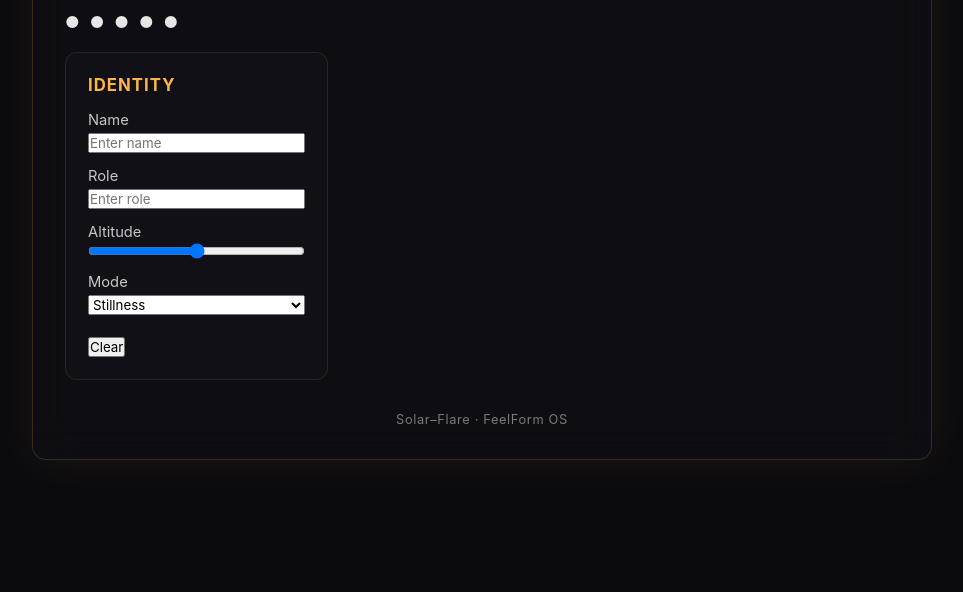
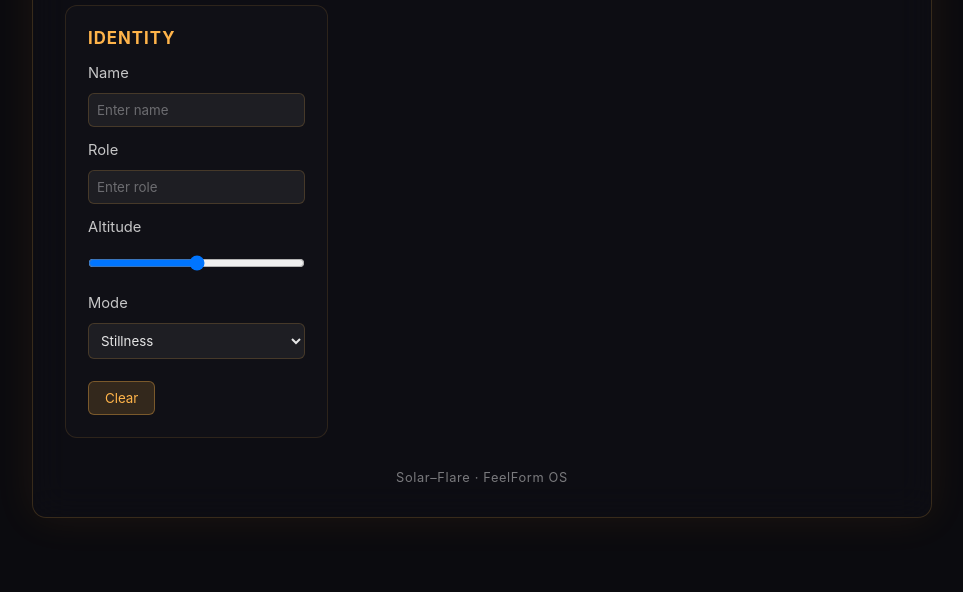
Before and after one commit to harrydavidbowyer-ai/aifeelformconsole, a website: page index2.html in a window 1280 px wide. Shown: the part 208-800 px from the top of the page, without its empty margins (158-1121 px from the left). Drawn offline with Linux system fonts and the light colour scheme.

Commit message:
Update style.css

```diff
--- a/style.css
+++ b/style.css
@@ -62,7 +62,22 @@ body {
   transition: 0.25s ease;
 }
 
+.console-nav a.active,
 .console-nav a:hover {
+  opacity: 1;
+  color: #ffb44a;
+}
+
+/* NAV DOTS */
+.nav-dot {
+  cursor: pointer;
+  font-size: 1.2rem;
+  opacity: 0.4;
+  transition: 0.25s ease;
+}
+
+.nav-dot.active,
+.nav-dot:hover {
   opacity: 1;
   color: #ffb44a;
 }
@@ -102,31 +117,40 @@ body {
   font-size: 0.92rem;
   line-height: 1.55;
   opacity: 0.85;
+  margin-bottom: 8px;
 }
 
-/* ICONS */
-.icon {
-  width: 22px;
-  height: 22px;
-  margin-right: 8px;
-  opacity: 0.8;
+/* INPUTS */
+input[type="text"],
+select,
+input[type="range"] {
+  background: rgba(255, 255, 255, 0.06);
+  border: 1px solid rgba(255, 180, 70, 0.18);
+  border-radius: 6px;
+  padding: 8px;
+  color: #e6e6e6;
+  width: 100%;
+  margin-bottom: 12px;
+}
+
+input[type="text"]::placeholder {
+  color: rgba(255, 255, 255, 0.35);
+}
+
+/* BUTTONS */
+button {
+  background: rgba(255, 180, 70, 0.15);
+  border: 1px solid rgba(255, 180, 70, 0.35);
+  color: #ffb44a;
+  padding: 8px 16px;
+  border-radius: 6px;
+  cursor: pointer;
   transition: 0.25s ease;
 }
 
-.icon:hover {
-  opacity: 1;
-}
-
-/* LINKS INSIDE PANELS */
-.panel a {
-  color: #ffb44a;
-  text-decoration: none;
-  font-weight: 500;
-  transition: 0.25s ease;
-}
-
-.panel a:hover {
-  color: #ffd28a;
+button:hover {
+  background: rgba(255, 180, 70, 0.25);
+  border-color: rgba(255, 180, 70, 0.55);
 }
 
 /* FOOTER */
```
